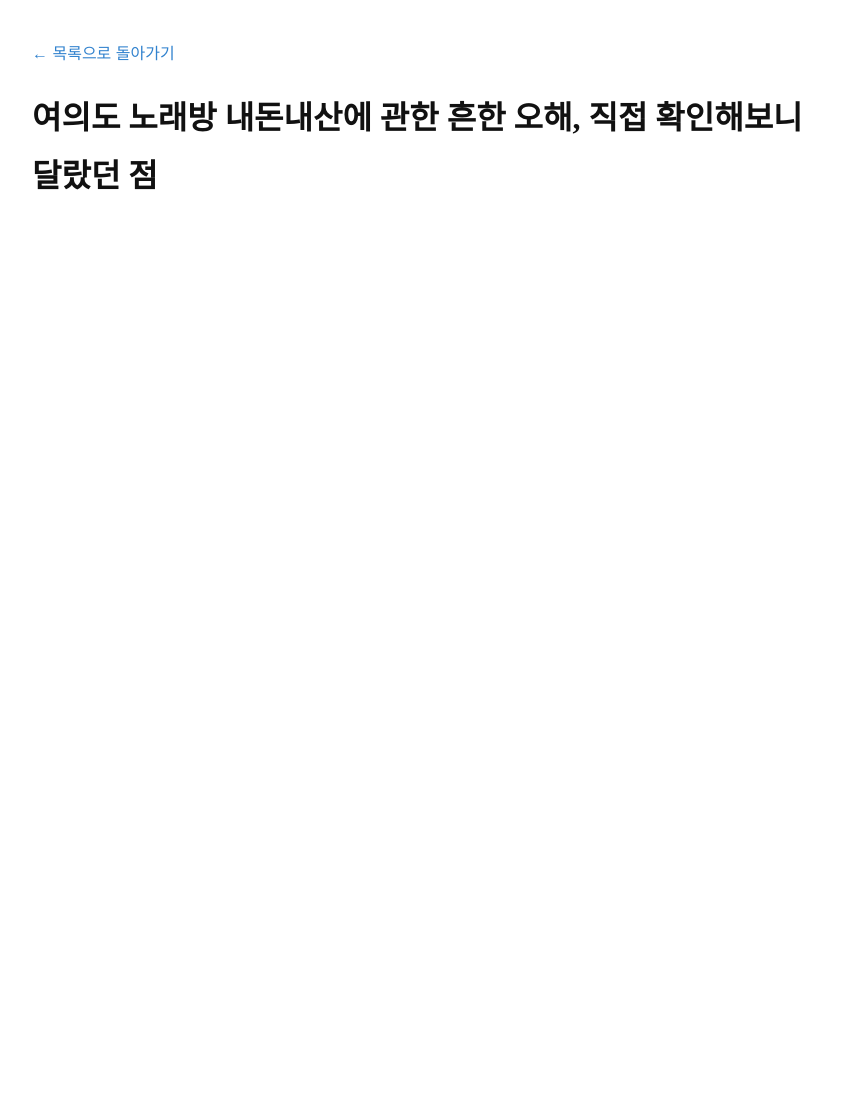
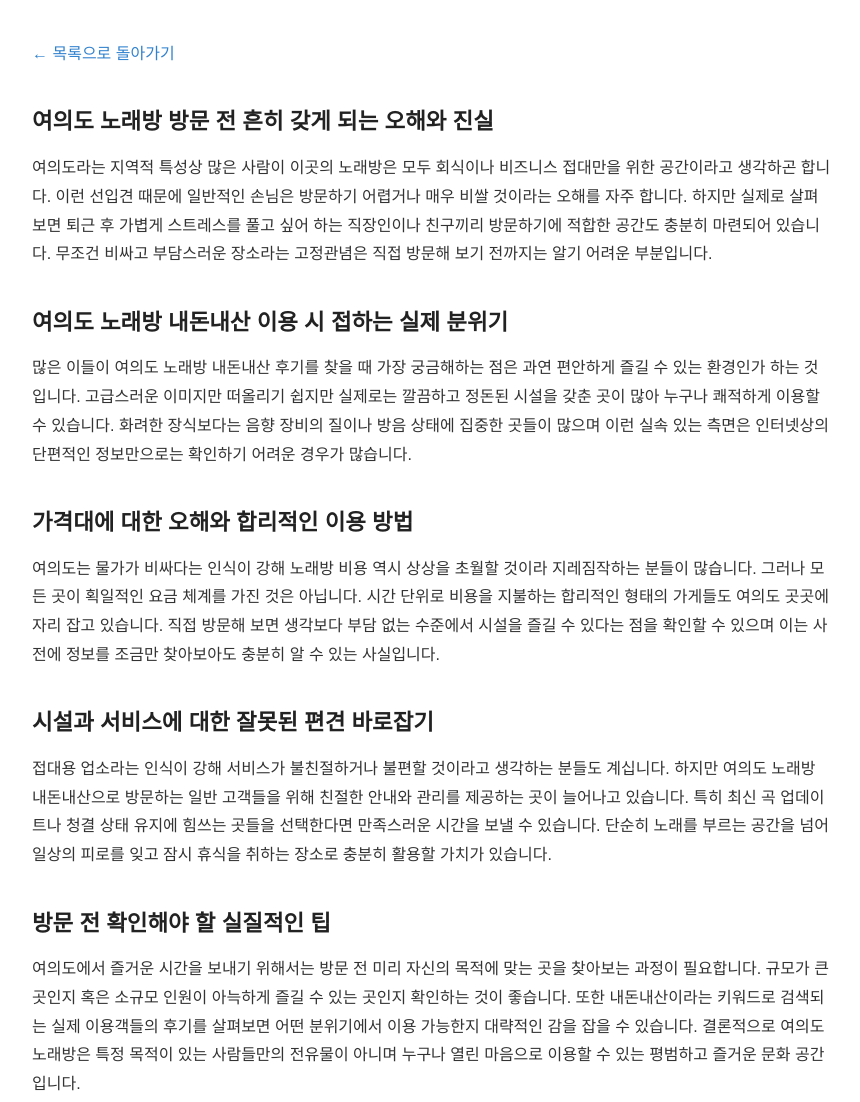
Before and after one commit to sarakinhceo-gif/bp-t3b05-yd-kb-real, a plain HTML site: page posts/myth-001-elp59i.html in a window 1280 px wide. Shown: the whole page, without its empty margins (208-1068 px from the left). Before the commit the page ends 800 px from the top, so only its background shows below. Drawn offline with Linux system fonts and the light colour scheme.

Commit message:
fix: 프롬프트 유출·한자 조각·반복 파손 제거 (1 files)

```diff
--- a/posts/myth-001-elp59i.html
+++ b/posts/myth-001-elp59i.html
@@ -20,9 +20,20 @@
     <a href="../index.html">← 목록으로 돌아가기</a>
   </header>
   <main>
-    <h1>여의도 노래방 내돈내산에 관한 흔한 오해, 직접 확인해보니 달랐던 점</h1>
-    <article>
+<h2>여의도 노래방 방문 전 흔히 갖게 되는 오해와 진실</h2>
+<p>여의도라는 지역적 특성상 많은 사람이 이곳의 노래방은 모두 회식이나 비즈니스 접대만을 위한 공간이라고 생각하곤 합니다. 이런 선입견 때문에 일반적인 손님은 방문하기 어렵거나 매우 비쌀 것이라는 오해를 자주 합니다. 하지만 실제로 살펴보면 퇴근 후 가볍게 스트레스를 풀고 싶어 하는 직장인이나 친구끼리 방문하기에 적합한 공간도 충분히 마련되어 있습니다. 무조건 비싸고 부담스러운 장소라는 고정관념은 직접 방문해 보기 전까지는 알기 어려운 부분입니다.</p>
 
+<h2>여의도 노래방 내돈내산 이용 시 접하는 실제 분위기</h2>
+<p>많은 이들이 여의도 노래방 내돈내산 후기를 찾을 때 가장 궁금해하는 점은 과연 편안하게 즐길 수 있는 환경인가 하는 것입니다. 고급스러운 이미지만 떠올리기 쉽지만 실제로는 깔끔하고 정돈된 시설을 갖춘 곳이 많아 누구나 쾌적하게 이용할 수 있습니다. 화려한 장식보다는 음향 장비의 질이나 방음 상태에 집중한 곳들이 많으며 이런 실속 있는 측면은 인터넷상의 단편적인 정보만으로는 확인하기 어려운 경우가 많습니다.</p>
+
+<h2>가격대에 대한 오해와 합리적인 이용 방법</h2>
+<p>여의도는 물가가 비싸다는 인식이 강해 노래방 비용 역시 상상을 초월할 것이라 지레짐작하는 분들이 많습니다. 그러나 모든 곳이 획일적인 요금 체계를 가진 것은 아닙니다. 시간 단위로 비용을 지불하는 합리적인 형태의 가게들도 여의도 곳곳에 자리 잡고 있습니다. 직접 방문해 보면 생각보다 부담 없는 수준에서 시설을 즐길 수 있다는 점을 확인할 수 있으며 이는 사전에 정보를 조금만 찾아보아도 충분히 알 수 있는 사실입니다.</p>
+
+<h2>시설과 서비스에 대한 잘못된 편견 바로잡기</h2>
+<p>접대용 업소라는 인식이 강해 서비스가 불친절하거나 불편할 것이라고 생각하는 분들도 계십니다. 하지만 여의도 노래방 내돈내산으로 방문하는 일반 고객들을 위해 친절한 안내와 관리를 제공하는 곳이 늘어나고 있습니다. 특히 최신 곡 업데이트나 청결 상태 유지에 힘쓰는 곳들을 선택한다면 만족스러운 시간을 보낼 수 있습니다. 단순히 노래를 부르는 공간을 넘어 일상의 피로를 잊고 잠시 휴식을 취하는 장소로 충분히 활용할 가치가 있습니다.</p>
+
+<h2>방문 전 확인해야 할 실질적인 팁</h2>
+<p>여의도에서 즐거운 시간을 보내기 위해서는 방문 전 미리 자신의 목적에 맞는 곳을 찾아보는 과정이 필요합니다. 규모가 큰 곳인지 혹은 소규모 인원이 아늑하게 즐길 수 있는 곳인지 확인하는 것이 좋습니다. 또한 내돈내산이라는 키워드로 검색되는 실제 이용객들의 후기를 살펴보면 어떤 분위기에서 이용 가능한지 대략적인 감을 잡을 수 있습니다. 결론적으로 여의도 노래방은 특정 목적이 있는 사람들만의 전유물이 아니며 누구나 열린 마음으로 이용할 수 있는 평범하고 즐거운 문화 공간입니다.</p>
 </main>
 </body>
 </html>
```
